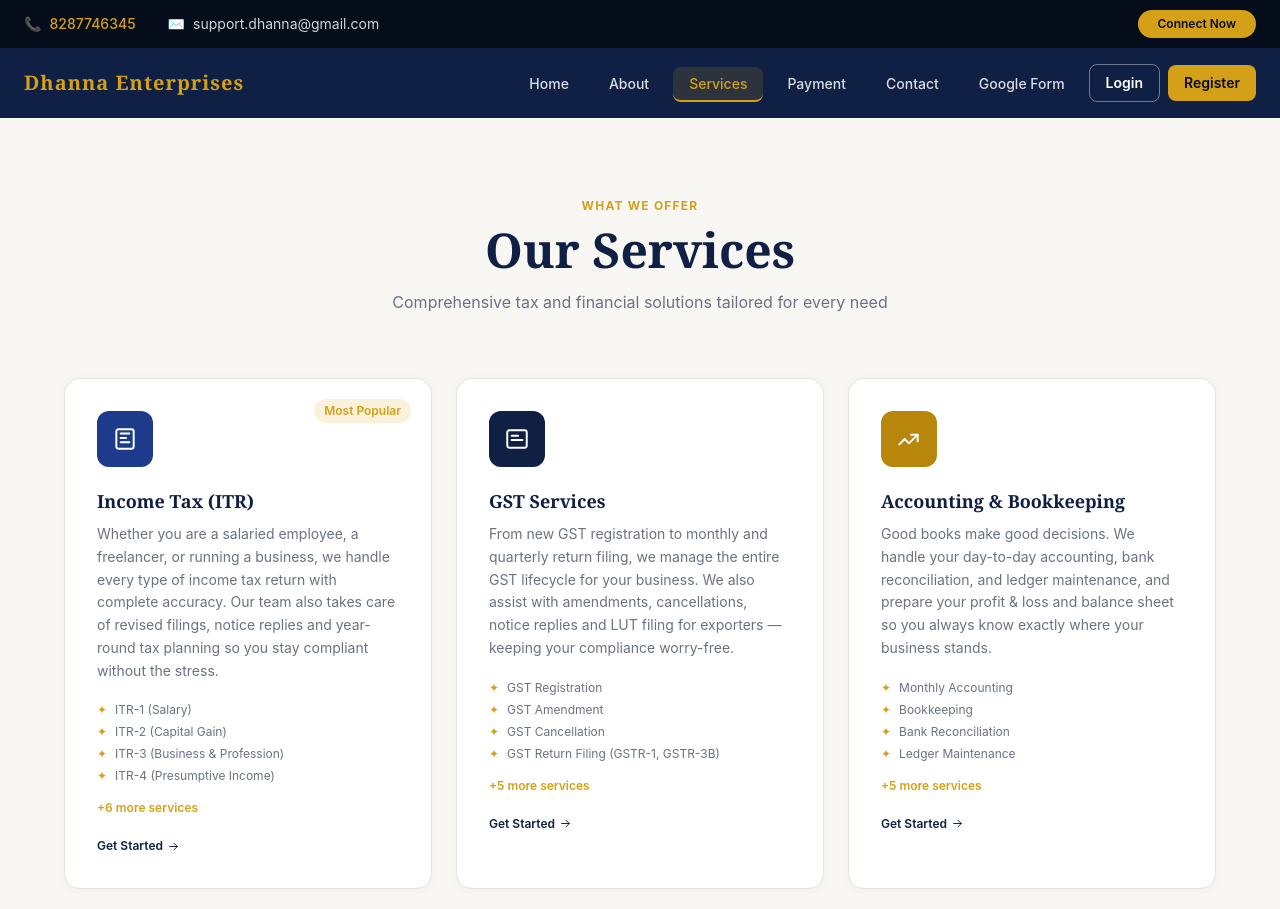
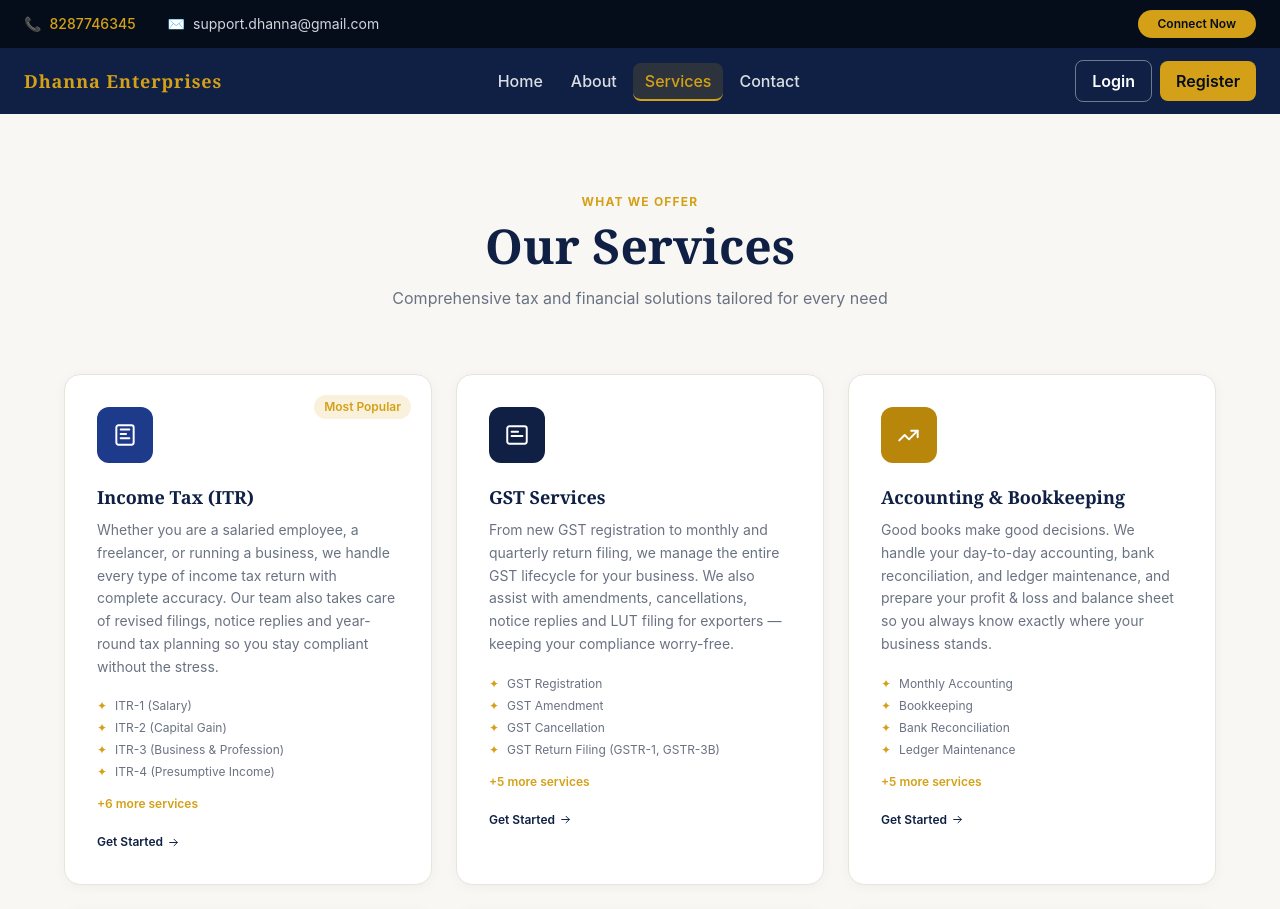
Before and after one commit to Vinay-pandey-coder/dhanna-enterprises, a React app in the folder frontend/: page /services in a window 1280 px wide. Shown: the top 909 px of the page. Built offline with nearby package versions, Linux system fonts and the light colour scheme; the HTML template or start-up script is replaced by a standard one.

Commit message:
code update

```diff
--- a/frontend/src/App.jsx
+++ b/frontend/src/App.jsx
@@ -1,6 +1,7 @@
 import { BrowserRouter, Routes, Route } from 'react-router-dom'
 import { AuthProvider } from './context/AuthContext'
 import ProtectedRoute from './components/ProtectedRoute'
+import UserProtectedRoute from './components/UserProtectedRoute'
 import TopBar from './components/layout/TopBar'
 import Navbar from './components/layout/Navbar'
 import Footer from './components/layout/Footer'
@@ -40,18 +41,28 @@ export default function App() {
             <ProtectedRoute><AdminDashboard /></ProtectedRoute>
           } />
 
-          {/* Public — with layout */}
+          {/* Public routes */}
           <Route path="/" element={<Layout><Home /></Layout>} />
           <Route path="/about" element={<Layout><About /></Layout>} />
-          <Route path="/services" element={<Layout><Services /></Layout>} />
-          <Route path="/payment" element={<Layout><Payment /></Layout>} />
           <Route path="/contact" element={<Layout><Contact /></Layout>} />
-          <Route path="/google-form" element={<Layout><GoogleForm /></Layout>} />
           <Route path="/privacy" element={<Layout><Privacy /></Layout>} />
           <Route path="/terms" element={<Layout><Terms /></Layout>} />
           <Route path="/refund-policy" element={<Layout><Refund /></Layout>} />
           <Route path="/register" element={<Layout><Register /></Layout>} />
           <Route path="/login" element={<Layout><Login /></Layout>} />
+          <Route path="/services" element={<Layout><Services /></Layout>} />
+
+          {/* Login ke baad dikhne wale pages */}
+          <Route path="/payment" element={
+            <UserProtectedRoute>
+              <Layout><Payment /></Layout>
+            </UserProtectedRoute>
+          } />
+          <Route path="/google-form" element={
+            <UserProtectedRoute>
+              <Layout><GoogleForm /></Layout>
+            </UserProtectedRoute>
+          } />
         </Routes>
       </BrowserRouter>
     </AuthProvider>
--- /dev/null
+++ b/frontend/src/components/UserProtectedRoute.jsx
@@ -0,0 +1,9 @@
+import { Navigate } from 'react-router-dom'
+
+const UserProtectedRoute = ({ children }) => {
+  const token = localStorage.getItem('userToken')
+  if (!token) return <Navigate to="/login" replace />
+  return children
+}
+
+export default UserProtectedRoute
--- a/frontend/src/components/layout/Navbar.jsx
+++ b/frontend/src/components/layout/Navbar.jsx
@@ -1,13 +1,16 @@
 import { useState, useEffect } from 'react'
 import { Link, useLocation, useNavigate } from 'react-router-dom'
 
-const links = [
+const publicLinks = [
   { label: 'Home', to: '/' },
   { label: 'About', to: '/about' },
-  { label: 'Services', to: '/services' },
+  { label: 'Services', to: '/services' },  // ← yahan add karo
+  { label: 'Contact', to: '/contact' },
+]
+
+const privateLinks = [
   { label: 'Payment', to: '/payment' },
-  { label: 'Contact', to: '/contact' },
-  { label: 'Google Form', to: '/google-form' },
+  { label: 'Form', to: '/google-form' },
 ]
 
 export default function Navbar() {
@@ -23,7 +26,6 @@ export default function Navbar() {
     return () => window.removeEventListener('scroll', onScroll)
   }, [])
 
-  // token change hone pe update karo
   useEffect(() => {
     setIsLoggedIn(!!localStorage.getItem('userToken'))
   }, [location])
@@ -34,6 +36,8 @@ export default function Navbar() {
     navigate('/')
   }
 
+  const links = isLoggedIn ? [...publicLinks, ...privateLinks] : publicLinks
+
   return (
     <nav className="sticky top-0 z-50 transition-all duration-300"
       style={{
@@ -41,9 +45,8 @@ export default function Navbar() {
         boxShadow: scrolled ? '0 2px 20px rgba(0,0,0,0.1)' : 'none',
         backdropFilter: scrolled ? 'blur(10px)' : 'none'
       }}>
-      <div className="max-w-7xl mx-auto px-6 py-4 flex items-center justify-between">
-
-        <Link to="/" className="font-bold text-xl tracking-wide"
+      <div className="max-w-7xl mx-auto px-6 py-3 flex items-center justify-between">
+        <Link to="/" className="font-bold text-lg tracking-wide shrink-0"
           style={{
             fontFamily: 'Georgia, serif',
             color: scrolled ? '#0f2044' : '#d4a017',
@@ -53,13 +56,13 @@ export default function Navbar() {
         </Link>
 
         {/* Desktop links */}
-        <ul className="hidden md:flex items-center gap-2">
+        <ul className="hidden md:flex items-center gap-1">
           {links.map(link => {
             const isActive = location.pathname === link.to
             return (
               <li key={link.label}>
                 <Link to={link.to}
-                  className="px-4 py-2 rounded-lg text-sm font-medium transition-all duration-200"
+                  className="px-3 py-2 rounded-lg text-1xl font-medium transition-all duration-200"
                   style={{
                     color: isActive ? '#d4a017' : scrolled ? '#0f2044' : 'rgba(255,255,255,0.85)',
                     background: isActive
@@ -72,19 +75,20 @@ export default function Navbar() {
               </li>
             )
           })}
+        </ul>
 
-        {/* Desktop — Login/Register ya Logout */}
-        <div className="hidden md:flex items-center gap-2">
+        {/* Desktop Login/Register ya Logout */}
+        <div className="hidden md:flex items-center gap-2 shrink-0">
           {isLoggedIn ? (
             <button onClick={handleLogout}
-              className="px-4 py-2 rounded-lg text-sm font-semibold transition-all"
+              className="px-4 py-2 rounded-lg text-1xl font-semibold"
               style={{background: '#d4a017', color: '#050d1a'}}>
               Logout
             </button>
           ) : (
             <>
               <Link to="/login"
-                className="px-4 py-2 rounded-lg text-sm font-semibold transition-all"
+                className="px-4 py-2 rounded-lg text-1xl font-semibold"
                 style={{
                   color: scrolled ? '#0f2044' : 'white',
                   border: scrolled ? '1.5px solid #0f2044' : '1.5px solid rgba(255,255,255,0.4)'
@@ -92,14 +96,13 @@ export default function Navbar() {
                 Login
               </Link>
               <Link to="/register"
-                className="px-4 py-2 rounded-lg text-sm font-semibold transition-all"
+                className="px-4 py-2 rounded-lg text-1xl font-semibold"
                 style={{background: '#d4a017', color: '#050d1a'}}>
                 Register
               </Link>
             </>
           )}
         </div>
-    </ul>
 
         {/* Mobile hamburger */}
         <button className="md:hidden text-2xl cursor-pointer"
@@ -116,15 +119,13 @@ export default function Navbar() {
           {links.map(link => (
             <Link key={link.label} to={link.to}
               onClick={() => setMenuOpen(false)}
-              className="py-2 px-3 rounded-lg text-sm font-medium transition-colors"
+              className="py-2 px-3 rounded-lg text-sm font-medium"
               style={{color: '#0f2044'}}
               onMouseOver={e => e.currentTarget.style.color='#d4a017'}
               onMouseOut={e => e.currentTarget.style.color='#0f2044'}>
               {link.label}
             </Link>
           ))}
-
-          {/* Mobile — Login/Register ya Logout */}
           <div className="flex gap-2 mt-2 pt-2" style={{borderTop: '1px solid #e2e8f0'}}>
             {isLoggedIn ? (
               <button onClick={() => { handleLogout(); setMenuOpen(false) }}
--- a/frontend/src/pages/Services.jsx
+++ b/frontend/src/pages/Services.jsx
@@ -1,4 +1,5 @@
 import React, { useState } from 'react'
+import { useNavigate } from 'react-router-dom'
 
 function Icon({ path, size = 22 }) {
   return (
@@ -92,7 +93,7 @@ const moreCategories = [
   },
 ]
 
-function ServiceCard({ service }) {
+function ServiceCard({ service, onGetStarted }) {
   const [expanded, setExpanded] = useState(false)
   const visibleItems = expanded ? service.items : service.items.slice(0, 4)
 
@@ -126,22 +127,33 @@ function ServiceCard({ service }) {
 
       {service.items.length > 4 && (
         <button onClick={() => setExpanded(!expanded)}
-          className="text-xs font-semibold mb-4 block transition-colors"
-          style={{color: '#d4a017'}}>
+          className="text-xs font-semibold mb-4 block"
+          style={{color: '#d4a017', background: 'none', border: 'none', padding: 0, cursor: 'pointer'}}>
           {expanded ? '− Show less' : `+${service.items.length - 4} more services`}
         </button>
       )}
 
-      <a href="https://wa.me/918287746345" target="_blank" rel="noreferrer"
-        className="inline-flex items-center gap-1 text-xs font-semibold" style={{color: '#0f2044'}}>
+      <button onClick={onGetStarted}
+        className="inline-flex items-center gap-1 text-xs font-semibold"
+        style={{color: '#0f2044', background: 'none', border: 'none', padding: 0, cursor: 'pointer'}}>
         Get Started <Icon path={icons.arrow} size={13}/>
-      </a>
+      </button>
     </div>
   )
 }
 
 export default function Services() {
   const [openIndex, setOpenIndex] = useState(-1)
+  const navigate = useNavigate()
+
+  const handleGetStarted = () => {
+    const token = localStorage.getItem('userToken')
+    if (token) {
+      window.open('https://wa.me/918287746345', '_blank')
+    } else {
+      navigate('/login')
+    }
+  }
 
   return (
     <div style={{background: '#f8f7f4'}} className="py-20 px-6 min-h-screen">
@@ -153,14 +165,14 @@ export default function Services() {
           <p className="text-gray-500 max-w-xl mx-auto">Comprehensive tax and financial solutions tailored for every need</p>
         </div>
 
-        {/* ===== MAIN SERVICES ===== */}
+        {/* MAIN SERVICES */}
         <div className="grid grid-cols-1 sm:grid-cols-2 lg:grid-cols-3 gap-6 mb-20">
           {serviceCategories.map(service => (
-            <ServiceCard key={service.title} service={service} />
+            <ServiceCard key={service.title} service={service} onGetStarted={handleGetStarted} />
           ))}
         </div>
 
-        {/* ===== COMPLETE DIRECTORY — accordion ===== */}
+        {/* COMPLETE DIRECTORY */}
         <div className="mb-10">
           <p className="text-xs font-bold tracking-widest uppercase mb-2" style={{color: '#d4a017'}}>More Services</p>
           <h3 className="text-3xl font-bold" style={{color: '#0f2044'}}>Complete Service Directory</h3>
@@ -200,11 +212,11 @@ export default function Services() {
                         </div>
                       ))}
                     </div>
-                    <a href="https://wa.me/918287746345" target="_blank" rel="noreferrer"
+                    <button onClick={handleGetStarted}
                       className="inline-flex items-center gap-2 mt-4 text-sm font-semibold"
-                      style={{color: '#d4a017'}}>
+                      style={{color: '#d4a017', background: 'none', border: 'none', padding: 0, cursor: 'pointer'}}>
                       Get Started with {cat.title} <Icon path={icons.arrow} size={14}/>
-                    </a>
+                    </button>
                   </div>
                 )}
               </div>
@@ -217,11 +229,11 @@ export default function Services() {
           style={{background: 'linear-gradient(135deg, #0f2044, #163060)', border: '1px solid rgba(212,160,23,0.2)'}}>
           <h3 className="text-3xl font-bold text-white mb-3">Not sure which service you need?</h3>
           <p className="text-gray-400 mb-6">Talk to our experts for free — we'll guide you to the right solution.</p>
-          <a href="https://wa.me/918287746345" target="_blank" rel="noreferrer"
+          <button onClick={handleGetStarted}
             className="inline-block px-8 py-3 rounded-full font-semibold text-sm transition-all hover:scale-105"
-            style={{background: '#d4a017', color: '#050d1a'}}>
+            style={{background: '#d4a017', color: '#050d1a', border: 'none', cursor: 'pointer'}}>
             Free WhatsApp Consultation
-          </a>
+          </button>
         </div>
       </div>
     </div>
```
